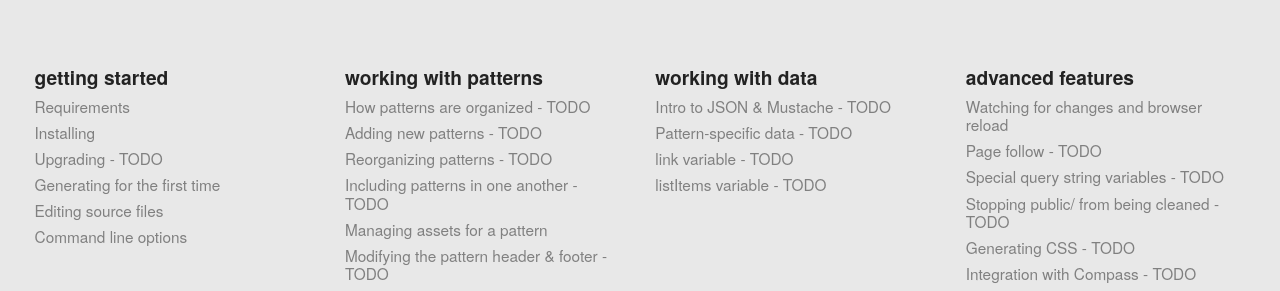
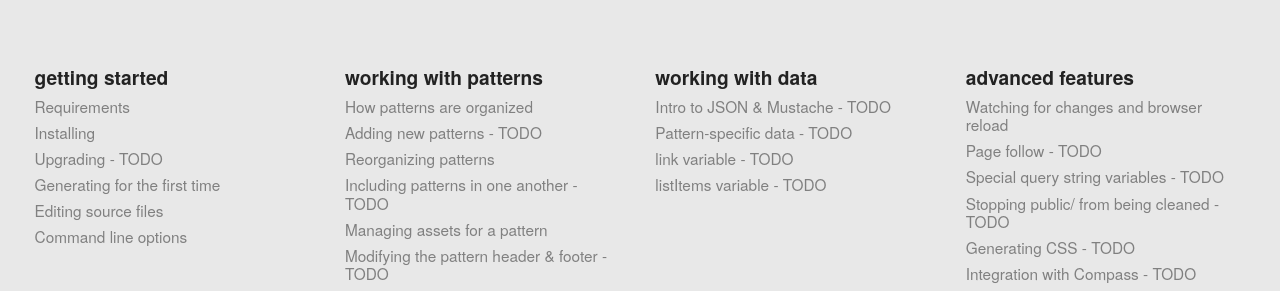
Before and after one commit to pattern-lab/website, a Jekyll site: the page built from patternlabsite/docs/index.html, in a window 1280 px wide. Shown: the part 960-1251 px from the top of the page. Built offline with Jekyll 4.4.1, drawn with Linux system fonts in a browser that asks for light colours; Markdown is read by kramdown in place of the engine named in the settings; comment, search, counter and statistics services are not loaded.

Commit message:
pattern organization and reorg closes #8 and closes #10

```diff
--- a/patternlabsite/_includes/docs-navigation-node.html
+++ b/patternlabsite/_includes/docs-navigation-node.html
@@ -8,15 +8,15 @@
 				<li><a href="/docs/node/upgrading.html">Upgrading - TODO</a></li>
 				<li><a href="/docs/node/first-run.html">Generating for the first time</a></li>
 				<li><a href="/docs/node/editing-source-files.html">Editing source files</a></li>
-				<li><a href="/docs/command-line.html">Command line options</a></li>
+				<li><a href="/docs/node/command-line.html">Command line options</a></li>
 			</ul>
 		</li>
 		<li class="docs-nav-section">
 			<h4 class="docs-nav-title">Working with Patterns</h4>
 			<ul class="docs-nav-list">
-				<li><a href="/docs/pattern-organization.html">How patterns are organized - TODO</a></li>
+				<li><a href="/docs/node/pattern-organization.html">How patterns are organized</a></li>
 				<li><a href="/docs/pattern-add-new.html">Adding new patterns - TODO</a></li>
-				<li><a href="/docs/pattern-reorganizing.html">Reorganizing patterns - TODO</a></li>
+				<li><a href="/docs/node/pattern-reorganizing.html">Reorganizing patterns</a></li>
 				<li><a href="/docs/pattern-including.html">Including patterns in one another - TODO</a></li>
 				<li><a href="/docs/node/pattern-managing-assets.html">Managing assets for a pattern</a></li>
 				<li><a href="/docs/pattern-header-footer.html">Modifying the pattern header &amp; footer - TODO</a></li>
```
Also changed, not shown: patternlabsite/docs/node/pattern-organization.md (added, +21 -0 lines), patternlabsite/docs/node/pattern-reorganizing.md (added, +35 -0 lines).
